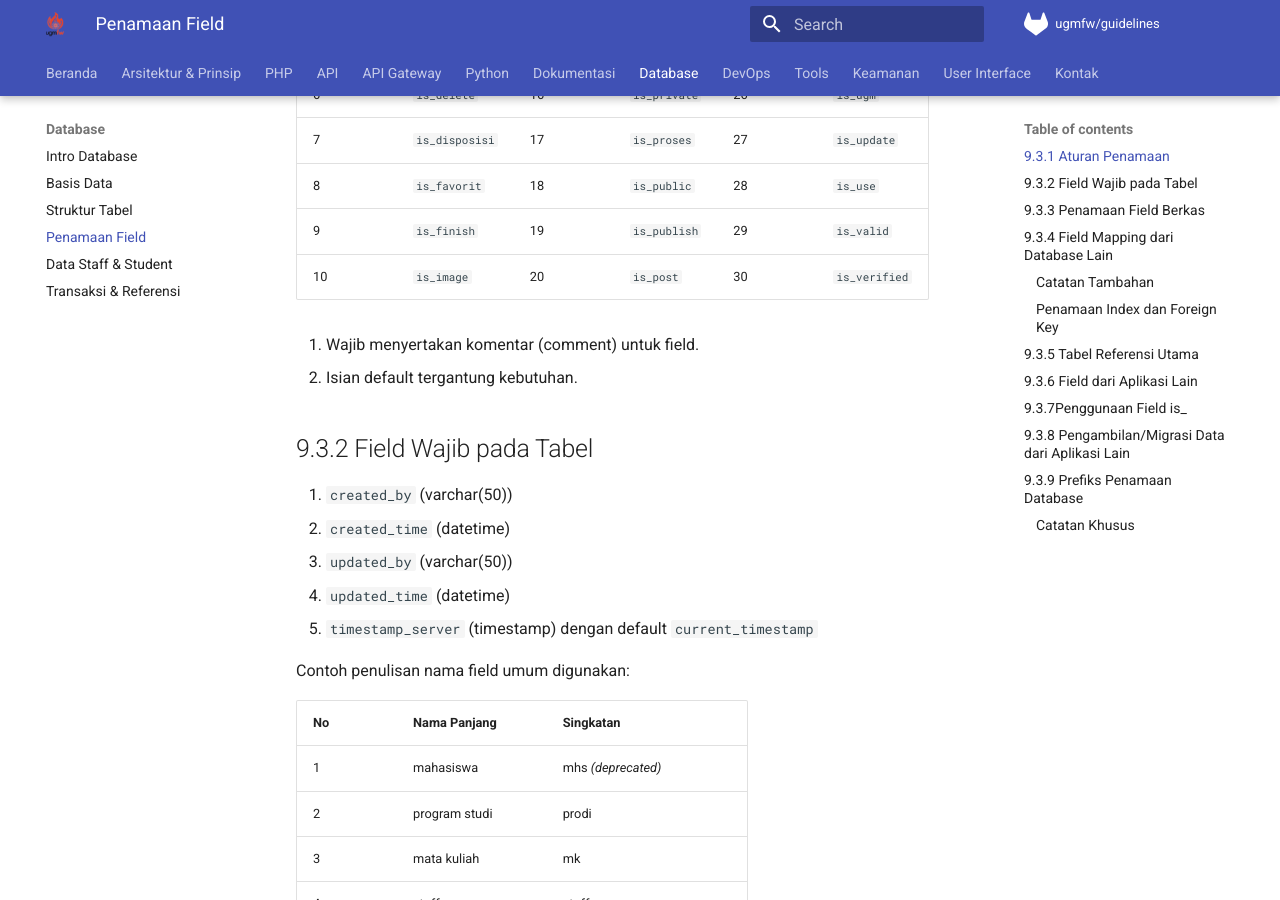
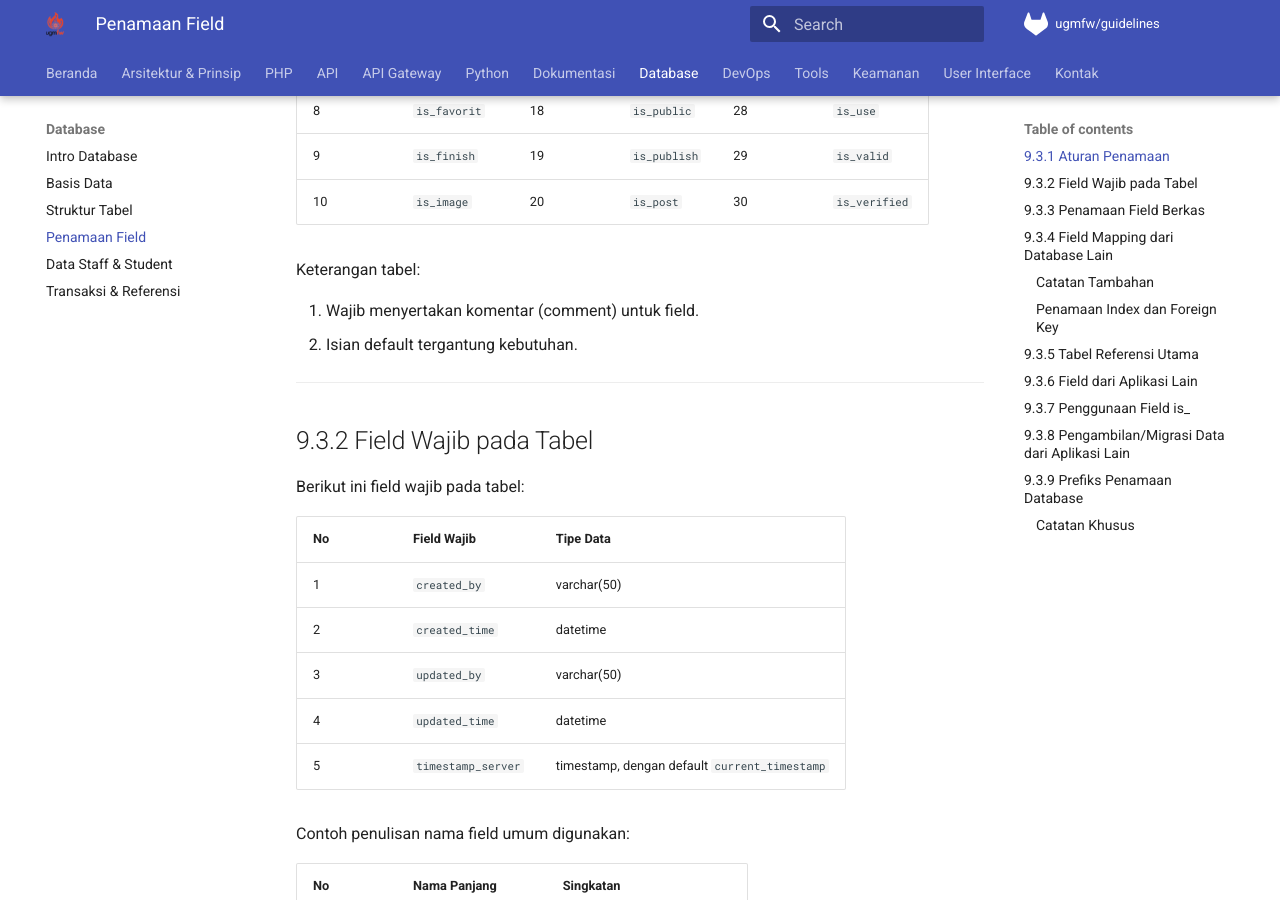
Before and after one commit to dtiugm/ugm-framework, an MkDocs documentation site: the page built from docs/database/penamaan-field.md, in a window 1280 px wide and 900 px high, scrolled down 1041 px. Built offline with MkDocs 1.6.1 and Material for MkDocs 9.7.7, drawn with Linux system fonts in a browser that asks for light colours; the version menu is left out; some of the changed text lies outside the part shown.

Commit message:
docs(database): update redaksional bab 9

```diff
--- a/docs/database/penamaan-field.md
+++ b/docs/database/penamaan-field.md
@@ -14,9 +14,7 @@
 5. Panjang maksimal nama field adalah 30 karakter (koordinasi dengan Tim Analisis Data jika melebihi).
 6. Gunakan Bahasa Indonesia sesuai EYD.
 7. Tipe data boolean menggunakan `tinyint(1)` dengan nilai `0` (tidak) dan `1` (ya).
-    - Contoh:
-        - `is_admin`
-        - `is_aktif`
+     - Contoh: `is_admin`, `is_aktif`
 
 | No | Nama Field | No | Nama Field | No | Nama Field |
 | -- | --- | --- | --- | --- | --- |
@@ -31,17 +29,24 @@
 | 9 | `is_finish` | 19 | `is_publish` | 29 | `is_valid` |
 | 10 | `is_image` | 20 | `is_post` | 30 | `is_verified` |
 
+Keterangan tabel:
 
 1. Wajib menyertakan komentar (comment) untuk field.
 2. Isian default tergantung kebutuhan.
 
+---
+
 ## 9.3.2 Field Wajib pada Tabel
 
-1. `created_by` (varchar(50))
-2. `created_time` (datetime)
-3. `updated_by` (varchar(50))
-4. `updated_time` (datetime)
-5. `timestamp_server` (timestamp) dengan default `current_timestamp`
+Berikut ini field wajib pada tabel:
+
+| **No** | **Field Wajib** | **Tipe Data** |
+| --- | --- | --- |
+| 1 | `created_by`  | varchar(50) |
+| 2 | `created_time` | datetime |
+| 3 | `updated_by`  | varchar(50) |
+| 4 | `updated_time`  | datetime |
+| 5 | `timestamp_server`  | timestamp, dengan default `current_timestamp` |
 
 Contoh penulisan nama field umum digunakan:
 
@@ -108,14 +113,19 @@ Contoh penulisan nama field umum digunakan:
 | 59  | tagihan              | tagihan            |
 | 60  | pembayaran tagihan   | pembayaran_tagihan |
 
+---
 
 ## 9.3.3 Penamaan Field Berkas
+
+Berikut ini penamaan field berkas:
 
 | No | Format | Contoh |
 | --- | --- | --- |
 | 1 | `[nama tabel]_file_fullpath` | `staff_kp_sk_fullpath` |
 | 2 | `[nama tabel]_file_filename` | `staff_rekening_file_filename` |
 | 3 | `[nama tabel]_file_path` | `staff_kgb_sk_file_fullpath` |
+
+---
 
 ## 9.3.4 Field Mapping dari Database Lain
 
@@ -133,7 +143,9 @@ Contoh penulisan nama field umum digunakan:
 
 ### Penamaan Index dan Foreign Key
 
-- Sesuaikan dengan standar penamaan pada aplikasi SQLyog atau kebutuhan lain.
+Sesuaikan dengan standar penamaan pada aplikasi SQLyog atau kebutuhan lain.
+
+---
 
 ## 9.3.5 Tabel Referensi Utama
 
@@ -150,6 +162,7 @@ Contoh penulisan nama field umum digunakan:
 
     Digunakan untuk kebutuhan klaster student seperti *STATUS mhs* (keluar) dan *tanggal keluar*.
 
+---
 
 ## 9.3.6 Field dari Aplikasi Lain
 
@@ -162,7 +175,9 @@ Field yang berasal dari aplikasi eksternal diberikan prefiks nama aplikasi asal.
 - **SISTER**: `sister_`
     - Contoh: `sister_sdm`
 
-## 9.3.7Penggunaan Field `is_`
+---
+
+## 9.3.7 Penggunaan Field `is_`
 
 Field dengan awalan `is_` menggunakan tipe data `TINYINT(1)` dengan tanda/flag `unsigned`.
 
@@ -190,8 +205,6 @@ Digunakan untuk database yang digunakan di semua klaster.
 Digunakan hanya untuk referensi di klaster tertentu.
     - **Contoh**: `master_staff`, `master_student`, `master_finance`
 
----
-
 ### Catatan Khusus
 
 1. Database `event` → **seharusnya**: `simaster_event`
```
Also changed, not shown: docs/database/aturan-data-transaksi-referensi.md (+4 -0 lines), docs/database/database-staff-student.md (+0 -2 lines), docs/database/penamaan-db.md (+8 -0 lines), docs/database/penamaan-table-view-dll.md (+10 -0 lines).
